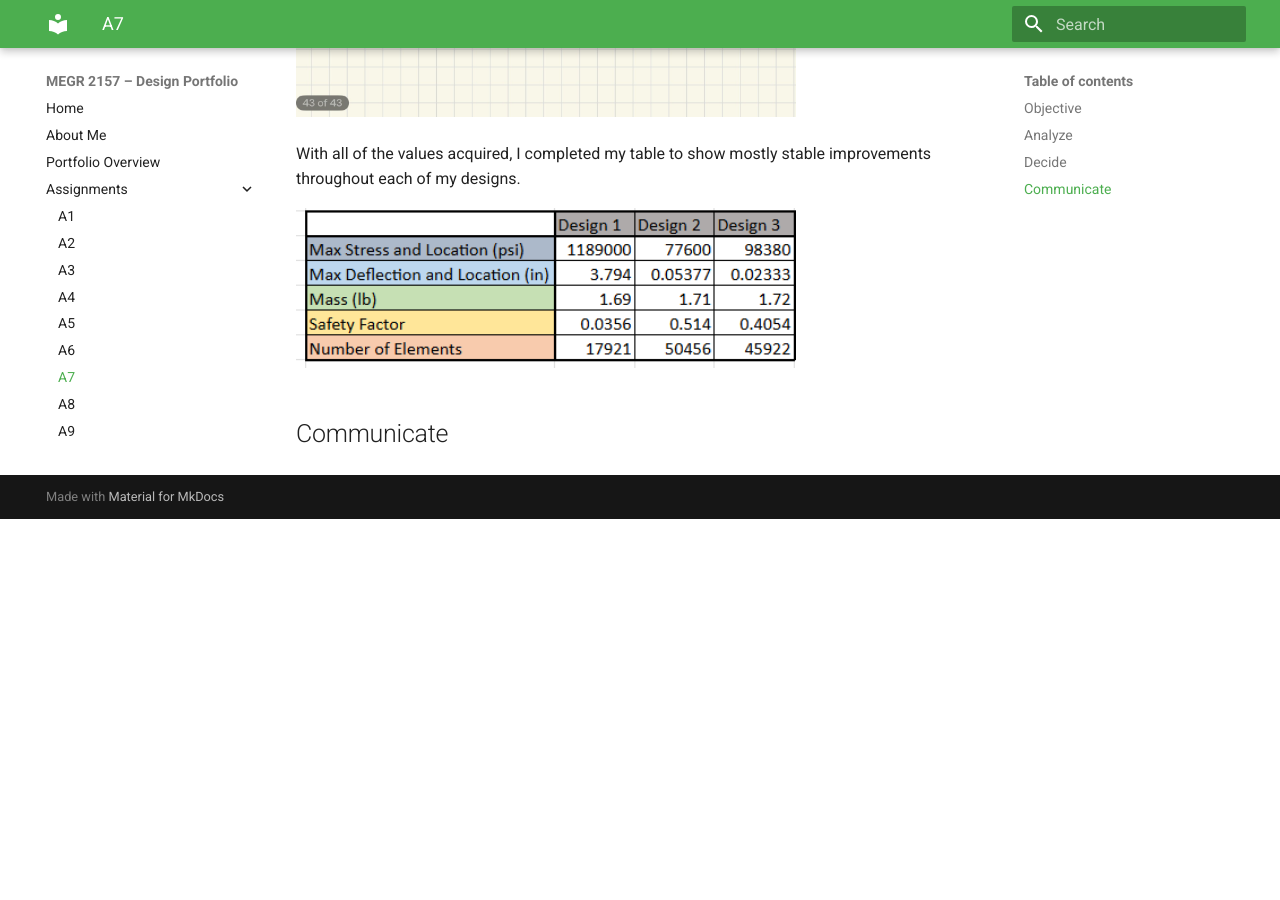
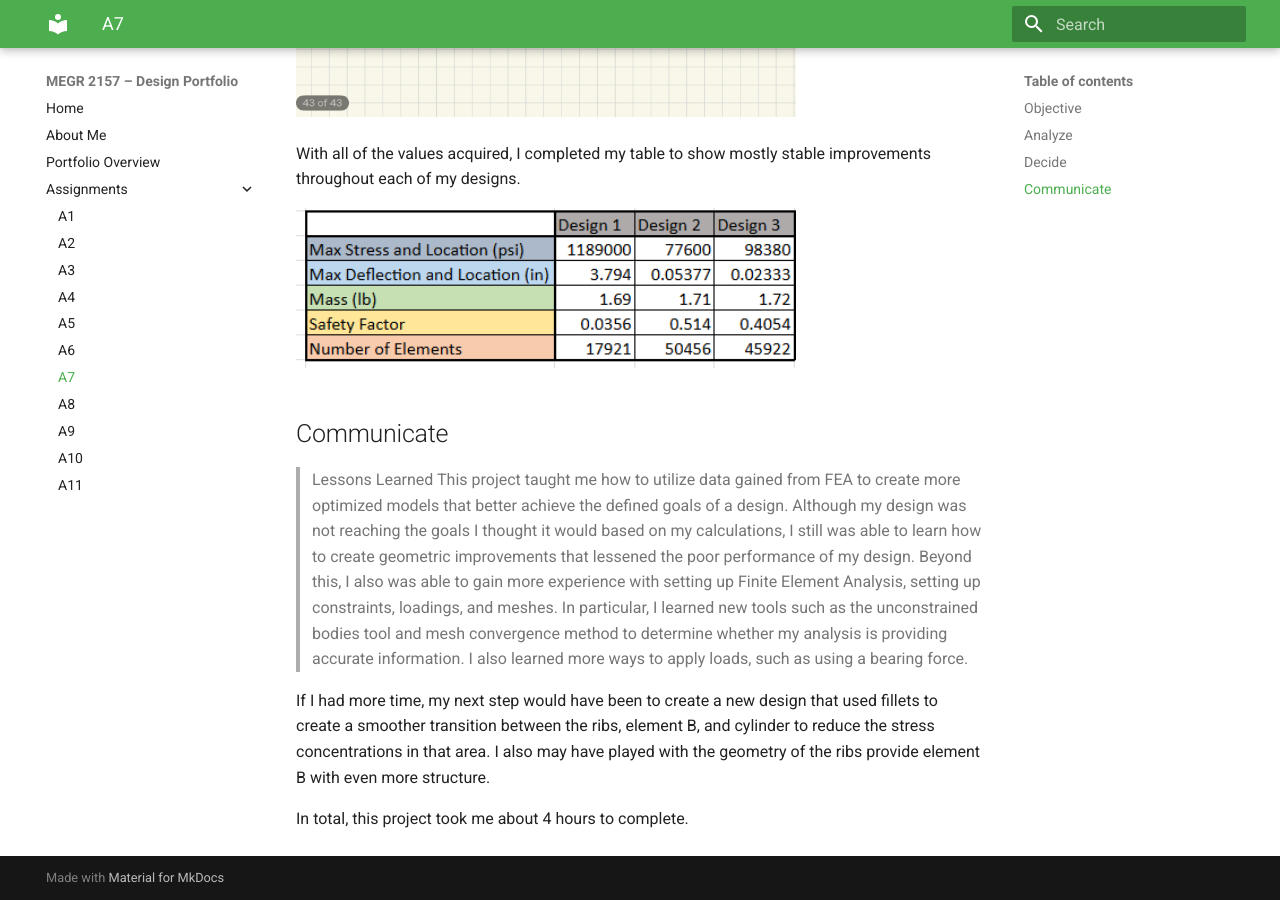
Before and after one commit to bsalvi7/megr2156-portfolio, an MkDocs documentation site: the page built from docs/assignments/A07/index.md, in a window 1280 px wide and 900 px high, scrolled down 11273 px. Built offline with MkDocs 1.6.1 and Material for MkDocs 9.7.7, drawn with Linux system fonts in a browser that asks for light colours; before the commit the page ends 11792 px from its top, so only the background shows below that.

Commit message:
Update project communication section with insights
Added lessons learned and future improvements for the project.

```diff
--- a/docs/assignments/A07/index.md
+++ b/docs/assignments/A07/index.md
@@ -86,3 +86,9 @@ With all of the values acquired, I completed my table to show mostly stable impr
 <img width="500" alt="Stiffness Dimensions" src="table2.png" />
 
 ## Communicate
+>Lessons Learned
+This project taught me how to utilize data gained from FEA to create more optimized models that better achieve the defined goals of a design. Although my design was not reaching the goals I thought it would based on my calculations, I still was able to learn how to create geometric improvements that lessened the poor performance of my design. Beyond this, I also was able to gain more experience with setting up Finite Element Analysis, setting up constraints, loadings, and meshes. In particular, I learned new tools such as the unconstrained bodies tool and mesh convergence method to determine whether my analysis is providing accurate information. I also learned more ways to apply loads, such as using a bearing force.
+
+If I had more time, my next step would have been to create a new design that used fillets to create a smoother transition between the ribs, element B, and cylinder to reduce the stress concentrations in that area. I also may have played with the geometry of the ribs provide element B with even more structure.
+
+In total, this project took me about 4 hours to complete.
```
